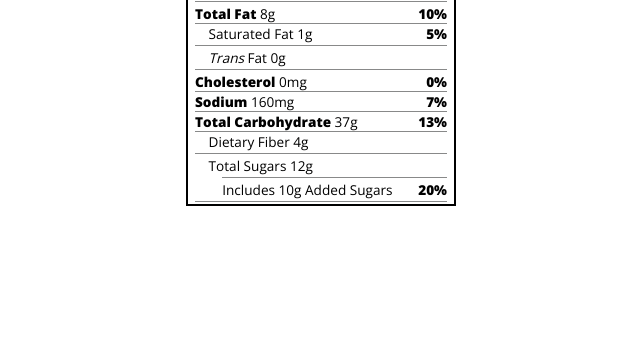
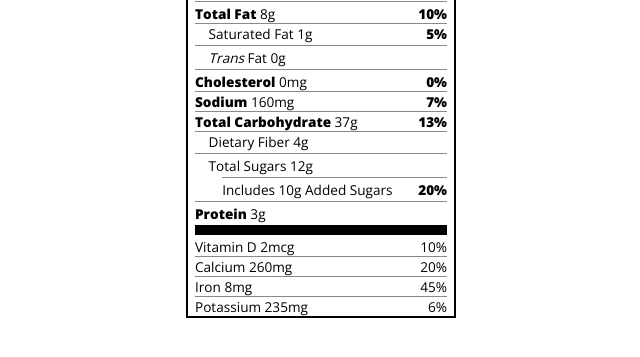
Before and after one commit to Effel0399/freecodecamp-responsive-web-design-08, a plain HTML site: page index.html in a window 1280 px wide. Shown: the part 201-558 px from the top of the page, without its empty margins (319-959 px from the left). Drawn offline with nearby package versions, Linux system fonts and the light colour scheme.

Commit message:
67 - complete daily-value

```diff
--- a/index.html
+++ b/index.html
@@ -44,6 +44,12 @@
             <div class="divider double-indent"></div>
             <p class="double-indent no-divider">Includes 10g Added Sugars <span class="bold">20%</span></p>
             <div class="divider"></div>
+            <p class="no-divider"><span><span class="bold">Protein</span> 3g</span></p>
+            <div class="divider large"></div>
+            <p>Vitamin D 2mcg <span>10%</span></p>
+            <p>Calcium 260mg  <span>20%</span></p>
+            <p>Iron 8mg <span>45%</span></p>
+            <p class="no-divider">Potassium 235mg <span>6%</span></p>
         </div>
     </div>
 
```
